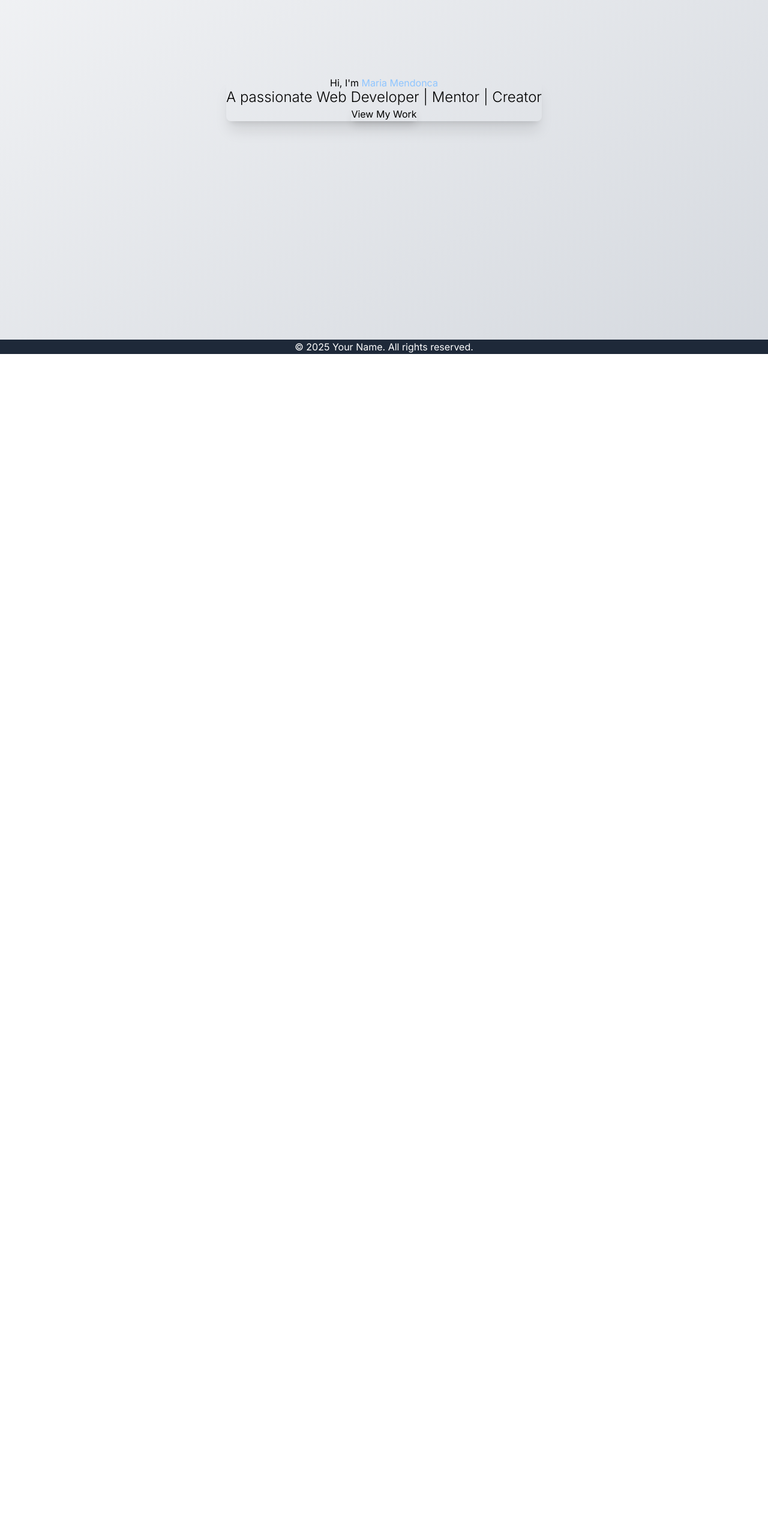
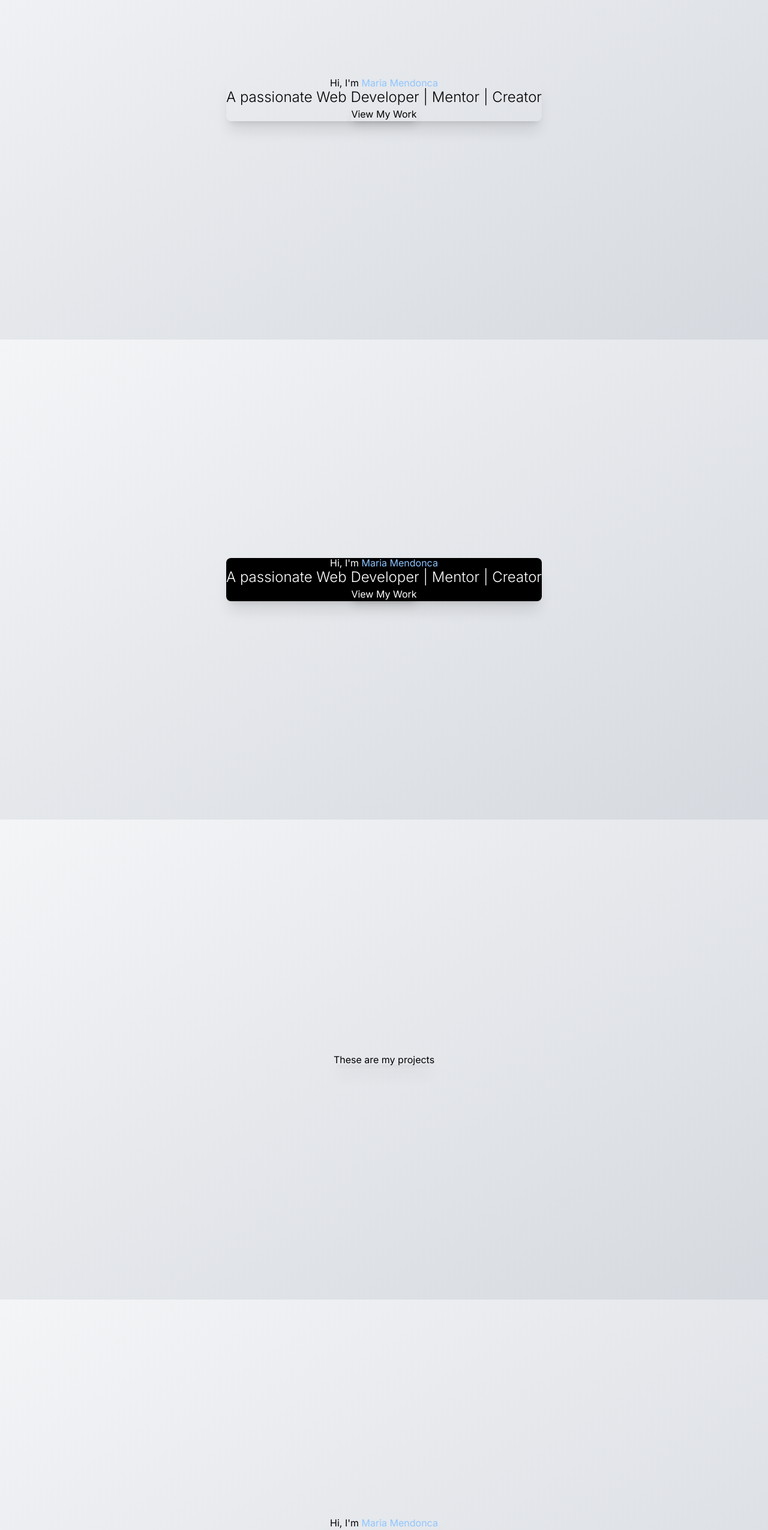
Before and after one commit to mendoncamaria/new-portfolio, a Next.js app: page / in a window 1280 px wide. Shown: the part 234-2784 px from the top of the page at 60% size. Before the commit the page ends 824 px from the top, so only its background shows below. Built offline with nearby package versions, Linux system fonts and the light colour scheme.

Commit message:
added sections

```diff
--- a/src/app/page.tsx
+++ b/src/app/page.tsx
@@ -1,24 +1,19 @@
-import HeroSection from '@/section/Hero'; // Import your Hero section
-// You will add more section imports here as you create them:
-// import AboutSection from '@/components/AboutSection';
-// import ProjectsSection from '@/components/ProjectsSection';
-// import ContactSection from '@/components/ContactSection';
+import Footer from '@/components/Footer';
 
-// The main Home Page component
+import About from '@/section/About';
+import Contact from '@/section/Contact';
+import HeroSection from '@/section/Hero';
+import Project from '@/section/Projects';
+
 export default function Home() {
   return (
     <main className="flex min-h-screen flex-col items-center justify-between">
-      {/* Each section will occupy its own vertical space */}
       <HeroSection />
-      {/* Placeholder for other sections */}
-      {/* <AboutSection /> */}
-      {/* <ProjectsSection /> */}
-      {/* <ContactSection /> */}
+      <About />
+      <Project />
+      <Contact />
 
-      {/* Example of a simple footer */}
-      <footer className="w-full bg-gray-800 text-white text-center p-4">
-        <p>&copy; {new Date().getFullYear()} Your Name. All rights reserved.</p>
-      </footer>
+      <Footer />
     </main>
   );
 }
```
